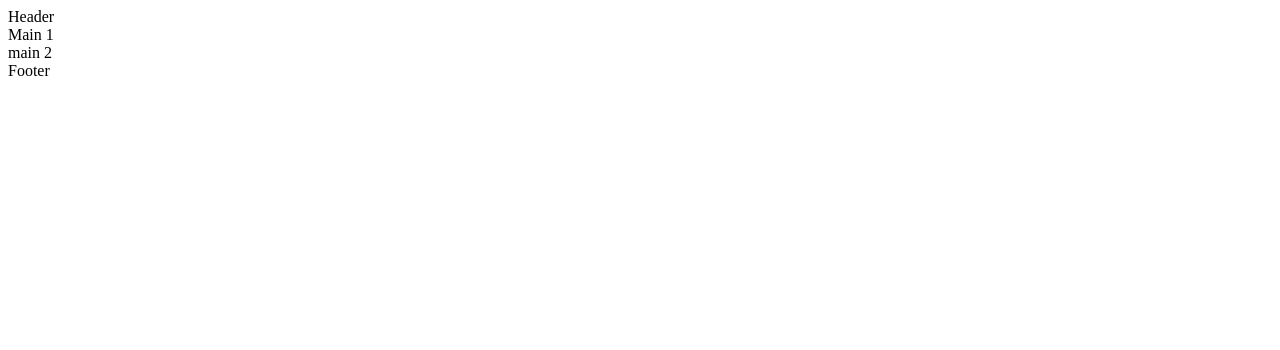
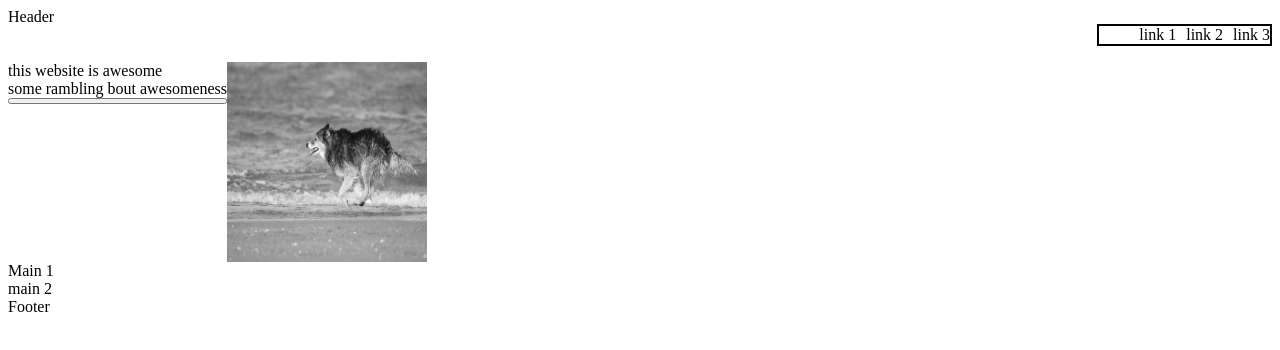
Before and after one commit to 9Foxstails/Landing_Page, a plain HTML site: page index.html in a window 1280 px wide. Drawn offline with Linux system fonts and the light colour scheme.

Commit message:
feat: add baseline header structure

```diff
--- a/index.html
+++ b/index.html
@@ -8,8 +8,27 @@
     <link rel="stylesheet" href="style.css">
 </head>
 
-<body>
-    <div>Header</div>
+<body class="container">
+    <div class="box">
+        <div class="header">
+            <div>Header</div>
+            <ul>
+                <li>link 1</li>
+                <li>link 2</li>
+                <li>link 3</li>
+            </ul>
+        </div>
+
+        <div class="box2">
+            <div class="box">
+                <div>this website is awesome</div>
+                <div>some rambling bout awesomeness</div>
+                <button></button>
+            </div>
+            <img src="./images/dog.jpg" alt="dog running on a beach" width="200px" height="200px">
+        </div>
+
+    </div>
     <div>Main 1</div>
     <div>main 2</div>
     <div>Footer</div>
--- a/style.css
+++ b/style.css
@@ -0,0 +1,27 @@
+.container{
+    display: flex;
+    flex-flow: column;
+}
+
+.box{
+    display: flex;
+    flex-flow: column;
+}
+
+.box2{
+    display: flex;
+    flex-flow: row;
+}
+
+.header{
+    display: flex;
+    justify-content: space-between;
+}
+
+ul{
+    display: flex;
+    justify-content: space-between;
+    gap: 10px;
+    list-style-type: none;
+    border: 2px solid black;
+}
```
